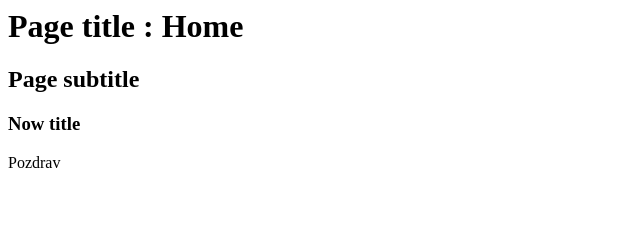
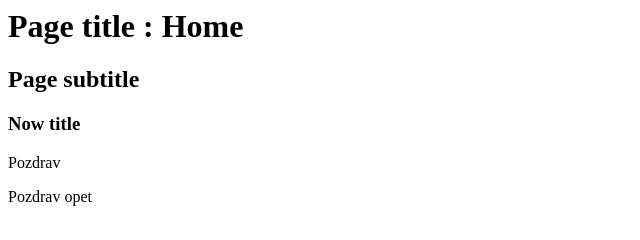
Before and after one commit to djordjevic-zoran/gitTest, a plain HTML site: page index.html in a window 1280 px wide. Shown: the whole page, without its empty margins (0-640 px from the left). Drawn offline with Linux system fonts and the light colour scheme.

Commit message:
change index.html

```diff
--- a/index.html
+++ b/index.html
@@ -2,3 +2,4 @@
 <h2>Page subtitle</h2>
 <h3>Now title</h3>
 <p>Pozdrav</p>
+<p>Pozdrav opet</p>
```
